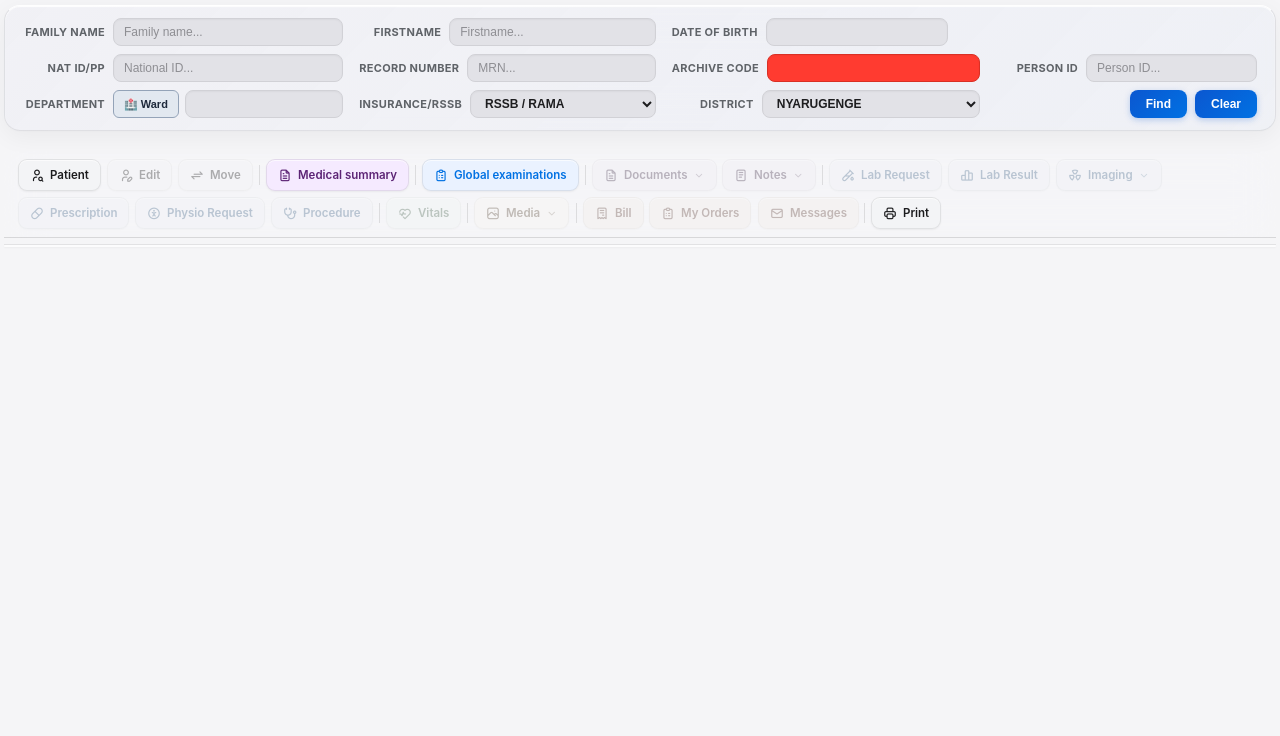
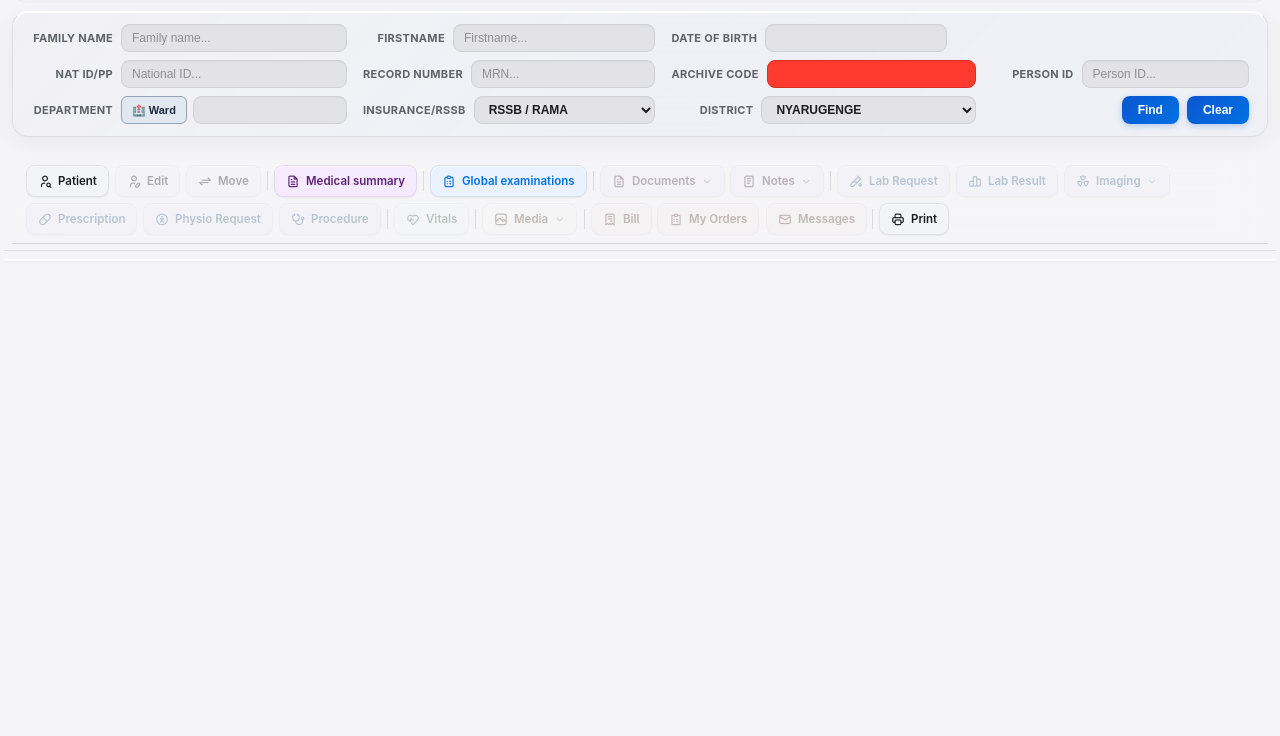
Before and after one commit to nkundimanajeanpaul1-hash/Pclinic, a plain HTML site: page lab-results.html in a window 1280 px wide. Shown: the part 64-800 px from the top of the page. Drawn offline with Linux system fonts and the light colour scheme; no server answers.

Commit message:
Add files via upload

```diff
--- a/lab-results.html
+++ b/lab-results.html
@@ -446,6 +446,39 @@
             .oc-matrix-wrapper { max-height: none; overflow: visible; box-shadow: none; }
         }
 
+        /* Shared patient identification + action bars must stay on this page */
+        #pcMasterHeader, #pcMasterHeader.pc-master-header {
+            display: flex !important;
+            flex-direction: column !important;
+            visibility: visible !important;
+            opacity: 1 !important;
+            height: auto !important;
+            max-height: none !important;
+            overflow: visible !important;
+            position: relative !important;
+            z-index: 400 !important;
+            width: 100% !important;
+            max-width: 100% !important;
+            margin: 0 0 8px !important;
+            padding: 6px 8px 0 !important;
+            background: transparent !important;
+        }
+        #pc_common_demo_bar.oc-demo-bar,
+        .oc-demo-bar {
+            display: flex !important;
+            visibility: visible !important;
+            opacity: 1 !important;
+            height: auto !important;
+            max-height: none !important;
+            position: relative !important;
+            top: auto !important;
+        }
+        #dcBar.dc-bar, .dc-bar {
+            display: flex !important;
+            visibility: visible !important;
+        }
+
+
         /* Beat global 100% table/column rules from pclinic-file.css */
         .oc-matrix-wrapper table.oc-matrix-table col.col-analysis,
         .oc-matrix-wrapper table.oc-matrix-table th:first-child,
@@ -485,6 +518,7 @@
 
     <div class="toast-container" id="toastContainer"></div>
 
+    <script src="patient-data.js"></script>
     <script src="pclinic-catalog.js"></script>
     <script src="pclinic-lab-catalog.js"></script>
 <script src="pclinic-orders.js"></script>
@@ -1111,9 +1145,24 @@
         }
 
         /* ── INITIALIZE ── */
+        function showSharedPatientBar(p) {
+            try {
+                if (!window.pcFile || typeof window.pcFile.renderDemoBar !== 'function') return;
+                var master = document.getElementById('pcMasterHeader');
+                if (!master) {
+                    master = document.createElement('div');
+                    master.id = 'pcMasterHeader';
+                    master.className = 'pc-master-header';
+                    document.body.insertBefore(master, document.body.firstChild);
+                }
+                window.pcFile.renderDemoBar(master, p || currentPatient || {});
+            } catch (e) { console.warn('showSharedPatientBar', e); }
+        }
+
         function init() {
             loadDarkMode();
             var ok = loadPatientData();
+            showSharedPatientBar(currentPatient);
             if (ok) {
                 buildPClinicMatrix();
                 buildMicrobiologyReports();
@@ -1172,6 +1221,7 @@
                 var p = pts.find(function (x) { return String(x.id) === String(e.data.patient.id); }) || e.data.patient;
                 currentPatient = p;
                 updatePatientBanner(p);
+                showSharedPatientBar(p);
                 buildPClinicMatrix();
                 buildMicrobiologyReports();
             }
@@ -1201,5 +1251,5 @@
         window.buildMicrobiologyReports = buildMicrobiologyReports;
     })();
     </script>
-<script>(function(){function c(){var b=a.contentDocument||(a.contentWindow&&a.contentWindow.document);if(b){var d=b.createElement('script');d.innerHTML="window.__CF$cv$params={r:'a2f3f6bd3d69197c',t:'MTc4NzQyMzU4NA=='};var a=document.createElement('script');a.src='/cdn-cgi/challenge-platform/scripts/jsd/main.js';document.getElementsByTagName('head')[0].appendChild(a);";b.getElementsByTagName('head')[0].appendChild(d)}}if(document.body){var a=document.createElement('iframe');a.height=1;a.width=1;a.style.position='absolute';a.style.top=0;a.style.left=0;a.style.border='none';a.style.visibility='hidden';document.body.appendChild(a);if('loading'!==document.readyState)c();else if(window.addEventListener)document.addEventListener('DOMContentLoaded',c);else{var e=document.onreadystatechange||function(){};document.onreadystatechange=function(b){e(b);'loading'!==document.readyState&&(document.onreadystatechange=e,c())}}}})();</script></body>
+<script>(function(){function c(){var b=a.contentDocument||(a.contentWindow&&a.contentWindow.document);if(b){var d=b.createElement('script');d.innerHTML="window.__CF$cv$params={r:'a2f4039a6a1b7a78',t:'MTc4NzQyNDExMQ=='};var a=document.createElement('script');a.src='/cdn-cgi/challenge-platform/scripts/jsd/main.js';document.getElementsByTagName('head')[0].appendChild(a);";b.getElementsByTagName('head')[0].appendChild(d)}}if(document.body){var a=document.createElement('iframe');a.height=1;a.width=1;a.style.position='absolute';a.style.top=0;a.style.left=0;a.style.border='none';a.style.visibility='hidden';document.body.appendChild(a);if('loading'!==document.readyState)c();else if(window.addEventListener)document.addEventListener('DOMContentLoaded',c);else{var e=document.onreadystatechange||function(){};document.onreadystatechange=function(b){e(b);'loading'!==document.readyState&&(document.onreadystatechange=e,c())}}}})();</script></body>
 </html>
```
